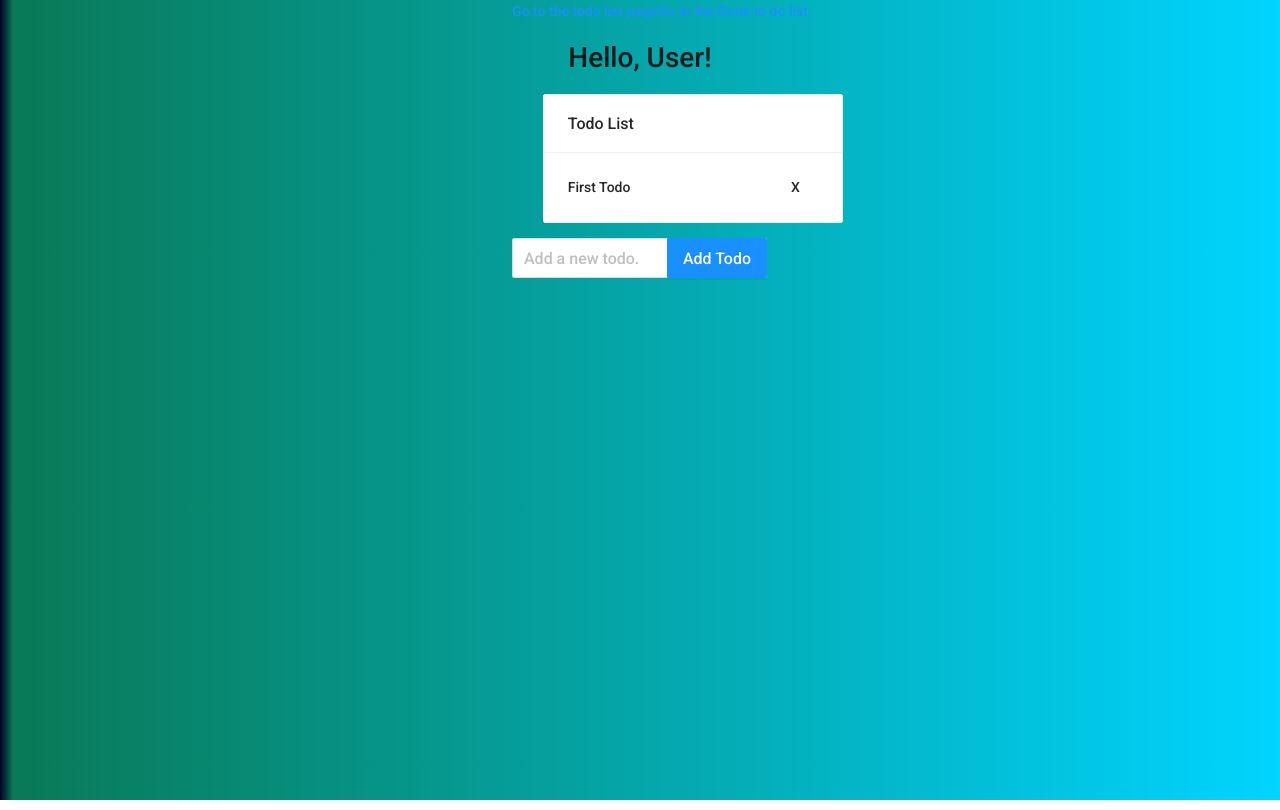
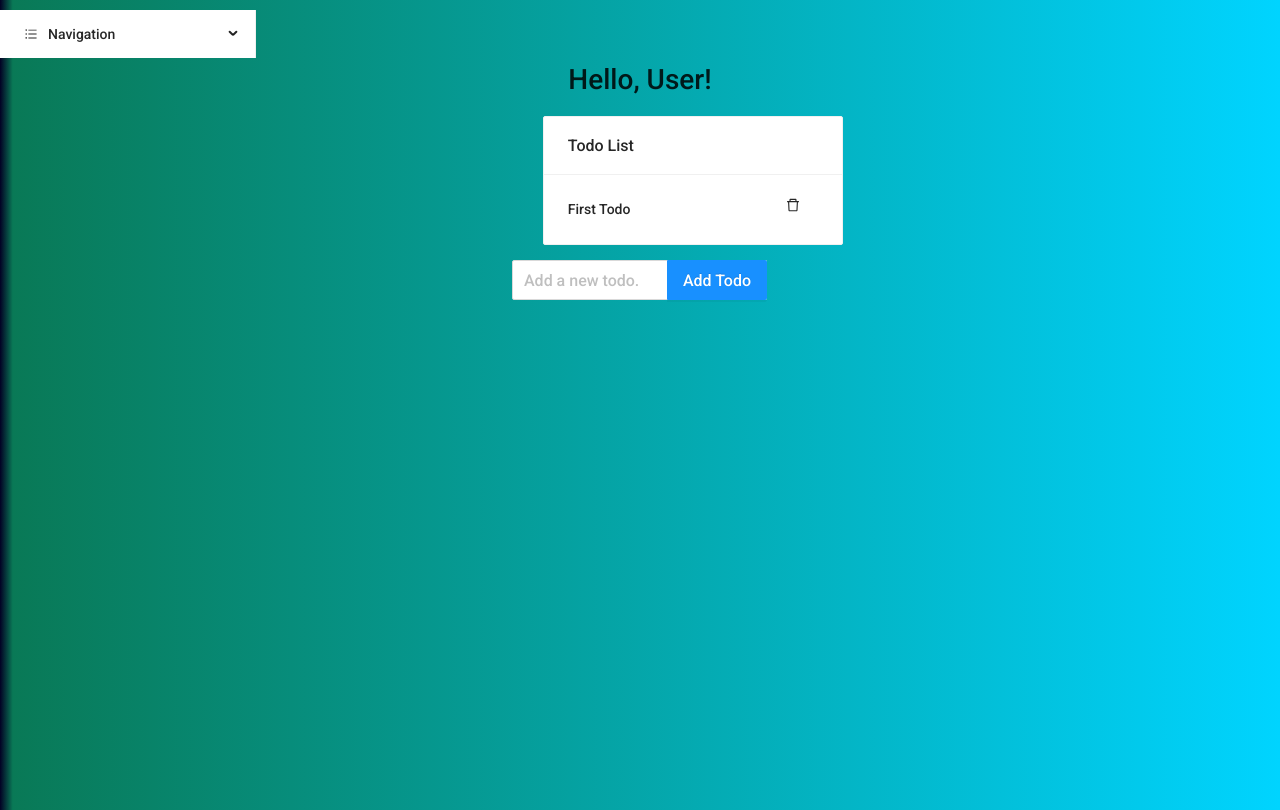
Before and after one commit to salvaju/TodoList, a React (Create React App) app: page /s in a window 1280 px wide. Built offline with nearby package versions, Linux system fonts and the light colour scheme; no server answers.

Commit message:
[TodoList][Juan Carlos Salvador] feat: Added navigation

```diff
--- a/package.json
+++ b/package.json
@@ -3,6 +3,7 @@
   "version": "0.1.0",
   "private": true,
   "dependencies": {
+    "@ant-design/icons": "^4.6.3",
     "@reduxjs/toolkit": "^1.6.1",
     "@testing-library/jest-dom": "^5.14.1",
     "@testing-library/react": "^11.2.7",
--- a/src/App.css
+++ b/src/App.css
@@ -42,3 +42,7 @@
 body {
   background: linear-gradient(90deg, rgba(2,0,36,1) 0%, rgba(9,121,86,1) 1%, rgba(0,212,255,1) 100%);
 }
+
+.menu {
+  margin-top: 10px;
+}
--- a/src/App.js
+++ b/src/App.js
@@ -3,15 +3,41 @@ import './App.css';
 import TodoList from './features/todos/components/TodoList';
 import DoneTodoList from './features/todos/components/DoneTodoList';
 import {Route, BrowserRouter, Switch, Link} from "react-router-dom";
+import { Menu } from 'antd';
+import {BarsOutlined} from '@ant-design/icons'
 
 function App() {
+
+  const { SubMenu } = Menu;
+
+ const handleClick = e => {
+    console.log('click ', e);
+  };
+
+
+
   return (
     <div className="App">
+
+
+
+
+
+
+
+
       <BrowserRouter>
-        <ul>
-          <Link to = "/s">Go to the todo list page</Link>
-          <Link to = "/done">Go to the Done to do list</Link>
-        </ul>
+      <div className = 'menu'><Menu
+                onClick={handleClick}
+                style={{ width: 256 }}
+                mode="inline">
+
+        <SubMenu key="sub1" icon={<BarsOutlined />} title="Navigation">
+            <Menu.Item key="1"><Link to = "/s">Todo List</Link></Menu.Item>
+            <Menu.Item key="2"><Link to = "/done">Done Todo List</Link></Menu.Item>
+        </SubMenu>
+      </Menu></div>
+
         <Switch>
           <Route exact path = "/s" component = {TodoList}></Route>
           <Route exact path = "/done" component = {DoneTodoList}></Route>
--- a/src/features/apis/index.js
+++ b/src/features/apis/index.js
@@ -2,7 +2,7 @@ import axios from "axios";
 
 const api = axios.create(
     {
-        baseURL: 'https://611d0f157d273a0017e2f5f3.mockapi.io/'
+        baseURL: 'https://611d24d47d273a0017e2f6b6.mockapi.io/'
     }
 );
 
--- a/src/features/todos/components/TodoItem.js
+++ b/src/features/todos/components/TodoItem.js
@@ -5,6 +5,7 @@ import { getTodoById } from "../../../common/utils/utils";
 import { selectTodoById, ToggleTodo, RemoveTodo} from '../reducers/todosSlice';
 import "../styles/TodoItem.css";
 import {updateTodo, deleteTodo} from '../../apis/todos';
+import {DeleteOutlined} from '@ant-design/icons'
 
 function TodoItem(props) {
 
@@ -35,7 +36,7 @@ function TodoItem(props) {
 
     return (
         <div className = {`TodoItem-todo ${todoStatus}`} on onClick = {handleClick}>
-            {todo.text}  <span className = "remove" onClick = {handleRemove}> X</span>
+            {todo.text} <DeleteOutlined className = "remove" onClick = {handleRemove} />
         </div>
     );
 }
```
